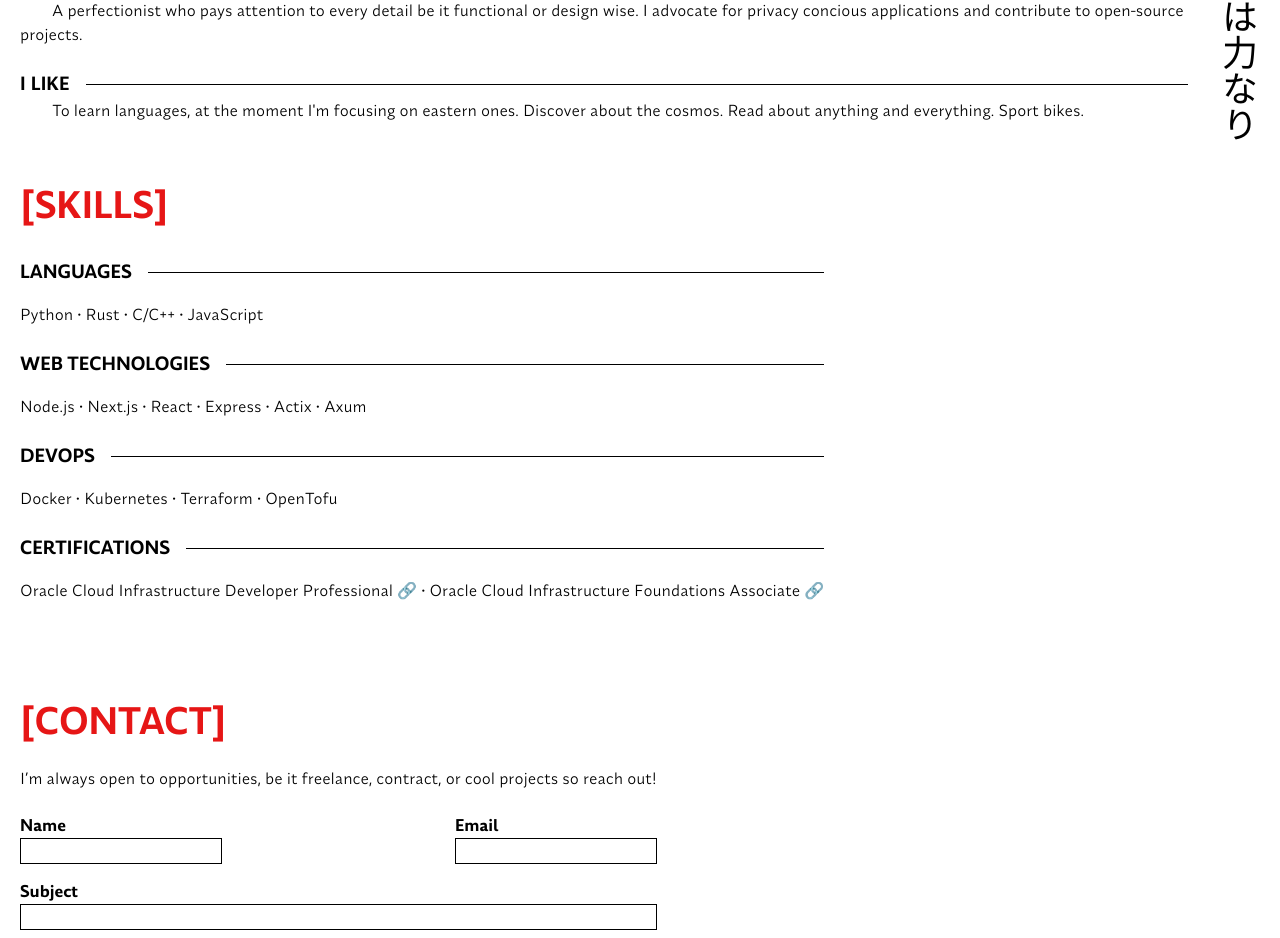
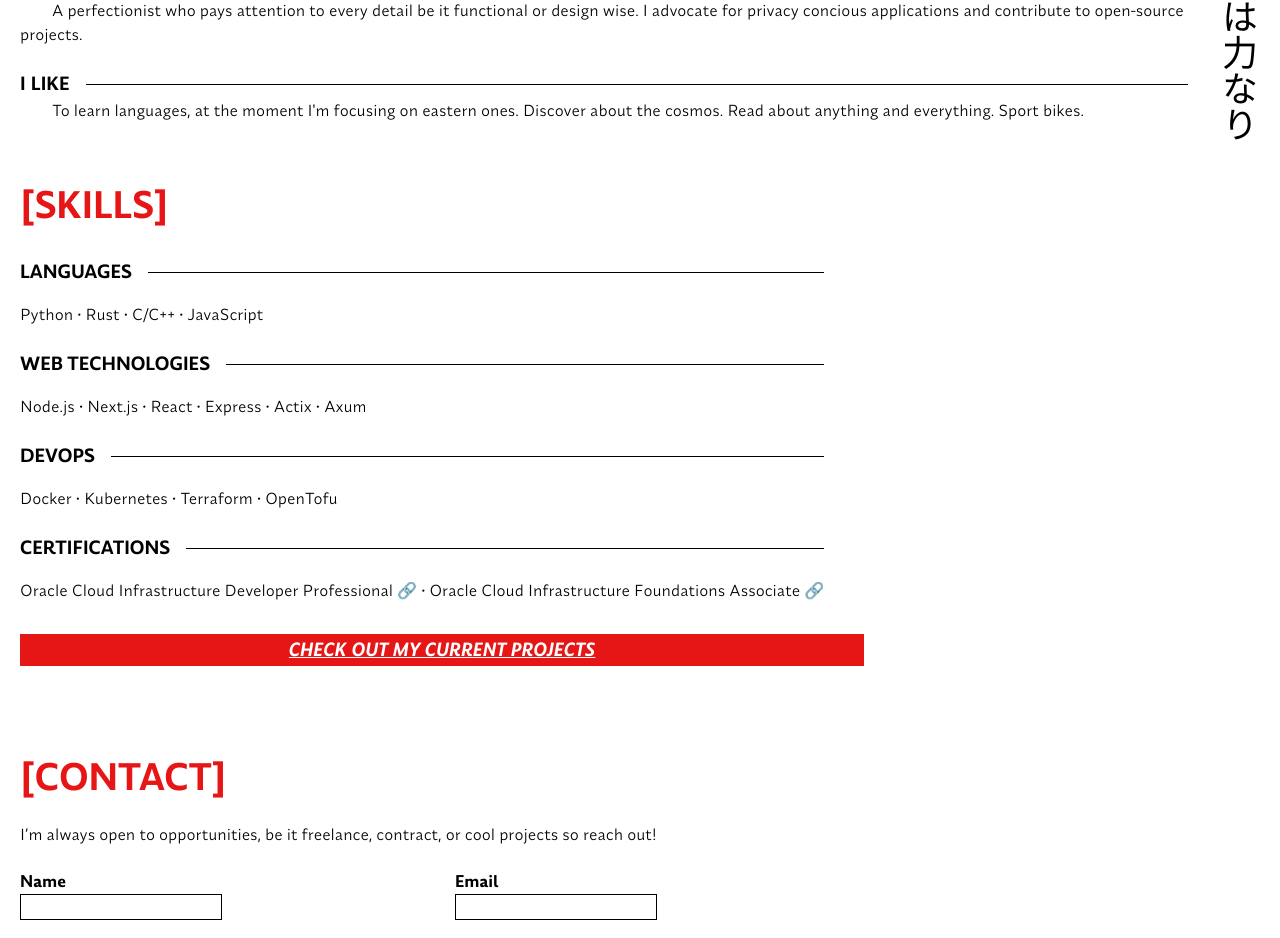
Before and after one commit to Jerson-Cortes/Jerson-Cortes.github.io, a Next.js app: page / in a window 1280 px wide. Shown: the part 966-1904 px from the top of the page. Built offline with nearby package versions, Linux system fonts and the light colour scheme; a web font is replaced by a local one.

Commit message:
Add call to action to check my github repository.

```diff
--- a/app/sections/skills.tsx
+++ b/app/sections/skills.tsx
@@ -1,6 +1,6 @@
 export default function Skills() {
   return (
-    <div className="flex flex-col pt-10 pb-15 relative " id="AboutMe">
+    <div className="flex flex-col pt-10 pb-5 relative " id="AboutMe">
       <h2 className="text-(--red) text-4xl pb-8">[SKILLS]</h2>
       <div className="pr-10">
         <div className="flex items-center">
@@ -24,6 +24,10 @@ export default function Skills() {
         </div>
         <a href="https://catalog-education.oracle.com/ords/certview/sharebadge?id=354BC02F2DF055273A52C0404AD32FA28ED3307D0B88D73B994B058DA2EF4893" rel="noopener noreferrer">Oracle Cloud Infrastructure Developer Professional 🔗</a> • <a href="https://catalog-education.oracle.com/ords/certview/sharebadge?id=35A757628931724C12BC1C4BBBF99F20A56F8B3FC7CECBBECE88B60C980A8AB7" rel="noopener noreferrer">Oracle Cloud Infrastructure Foundations Associate 🔗</a>
       </div>
+        <a
+          href="https://github.com/Jerson-Cortes?tab=repositories"
+          className={`bg-(--red) amulya-bolditalic text-white text-lg text-center my-8 p-0.5 underline`}
+        >CHECK OUT MY CURRENT PROJECTS</a>
     </div>
   )
 }
```
